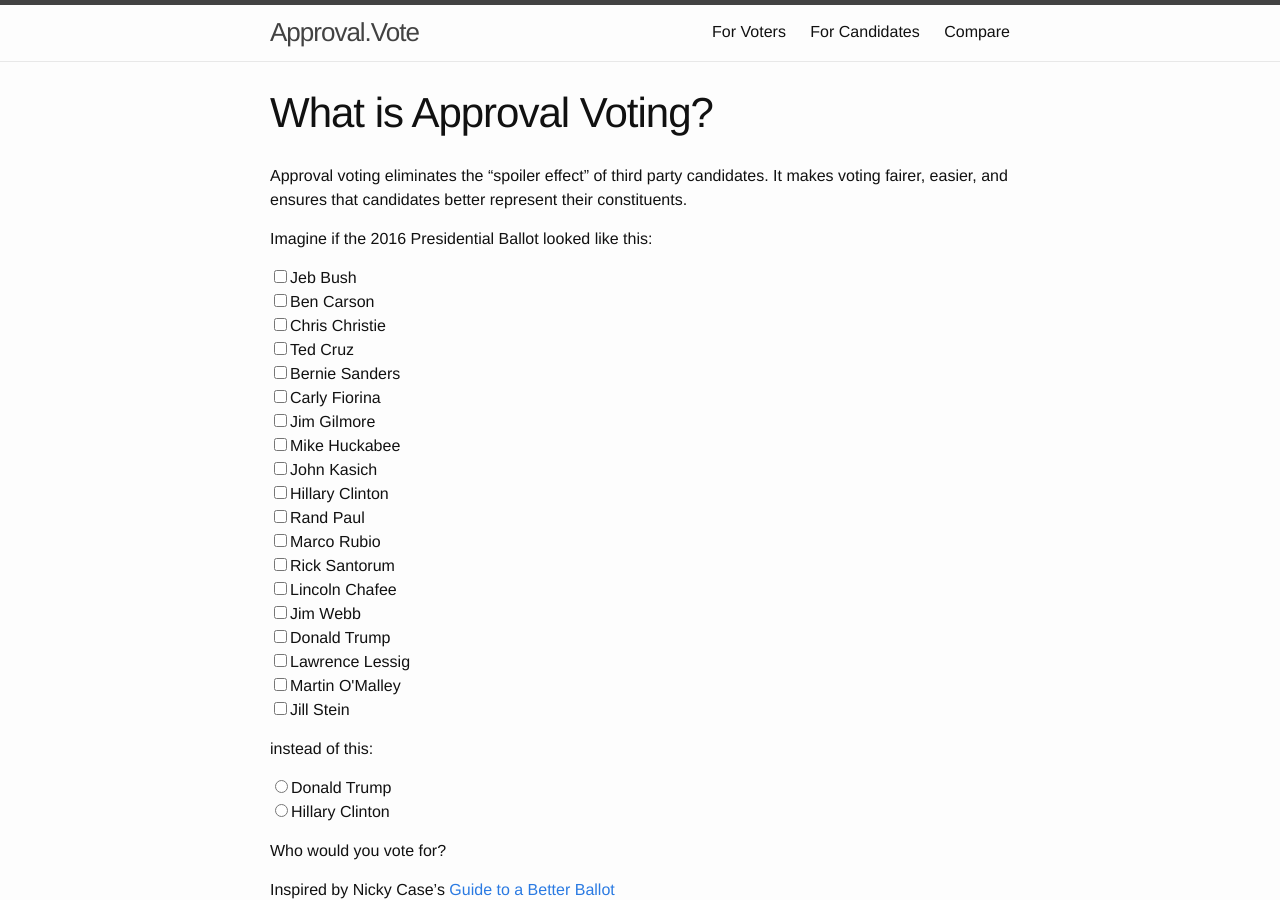
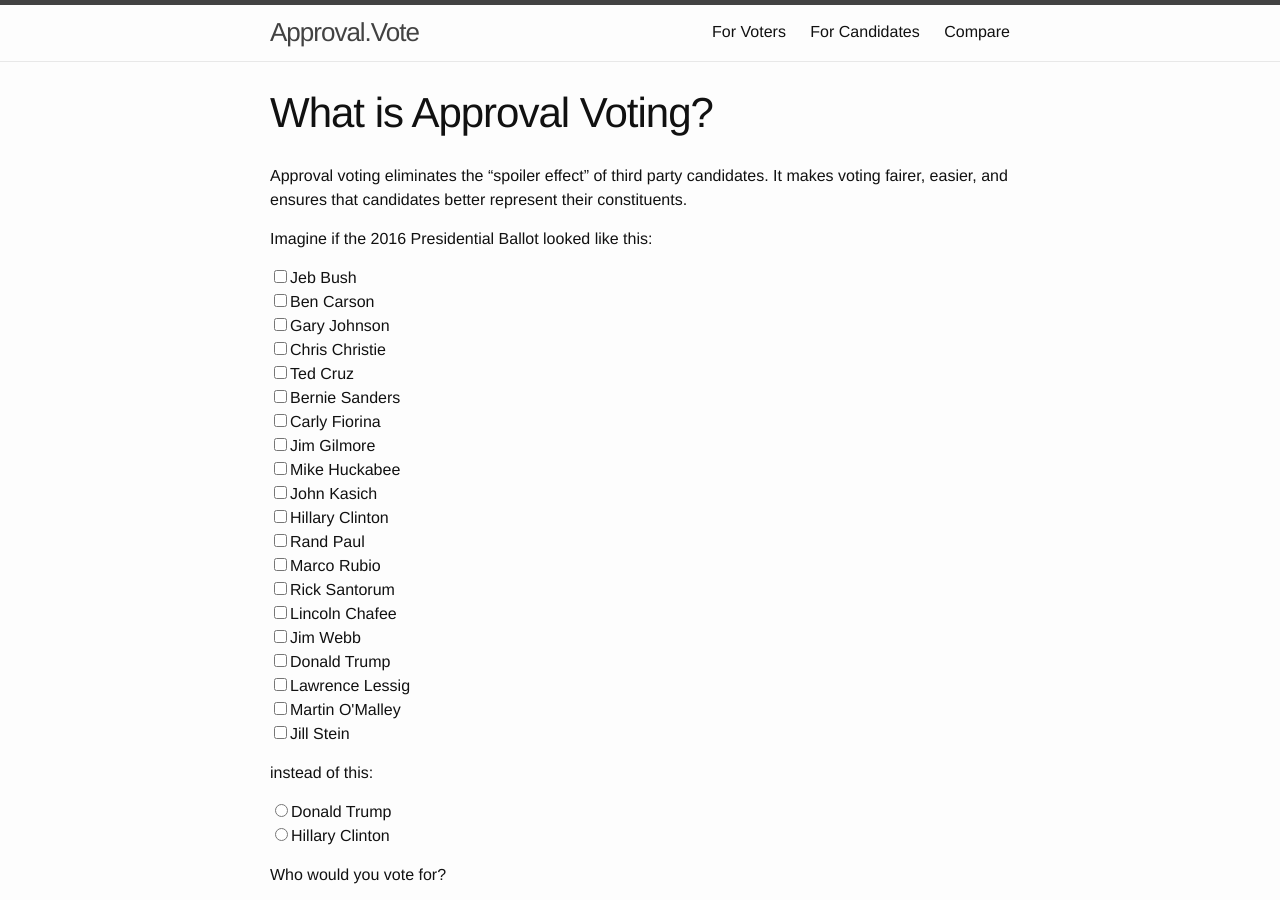
Before and after one commit to electionscience/approval.vote-legacy, a Jekyll site: the page built from index.md, in a window 1280 px wide and 900 px high. Built offline with Jekyll 4.4.1, drawn with Linux system fonts in a browser that asks for light colours.

Commit message:
Add Gary Johnson

```diff
--- a/index.md
+++ b/index.md
@@ -13,6 +13,7 @@ Imagine if the 2016 Presidential Ballot looked like this:
 <form action="">
   <input type="checkbox" name="candidate" value="Jeb Bush">Jeb Bush<br>
   <input type="checkbox" name="candidate" value="Ben Carson">Ben Carson<br>
+  <input type="checkbox" name="candidate" value="Gary Johnson">Gary Johnson<br>
   <input type="checkbox" name="candidate" value="Chris Christie">Chris Christie<br>
   <input type="checkbox" name="candidate" value="Ted Cruz">Ted Cruz<br>
   <input type="checkbox" name="candidate" value="Bernie Sanders">Bernie Sanders<br>
```
